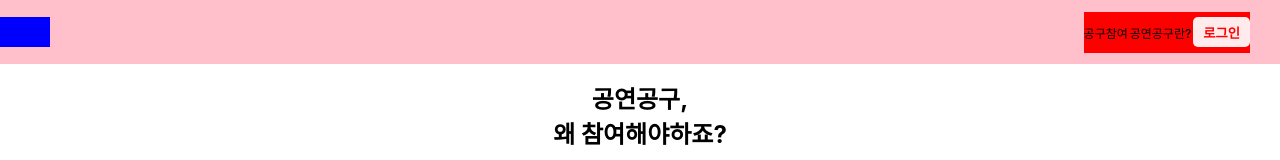
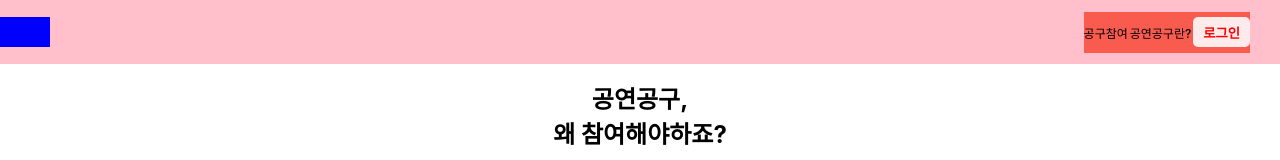
Before and after one commit to minbok-1998/igetproject, a Next.js app: page / in a window 1280 px wide. Shown: the top 160 px of the page. Built offline with nearby package versions, Linux system fonts and the light colour scheme.

Commit message:
add logo image

```diff
--- a/pages/index.js
+++ b/pages/index.js
@@ -21,7 +21,7 @@ const Menu = styled.div`
   position: absolute;
   display: flex;
   width: 13vw;
-  background-color: red;
+  background-color: #F95B4F;
   color: #000;
   font-size: 12px;
   font-weight: 500;
```
Also changed, not shown: public/images/logo.png (added).
